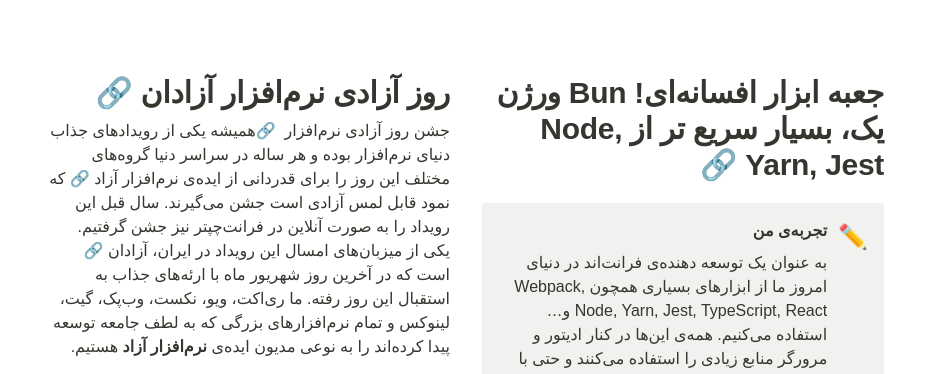
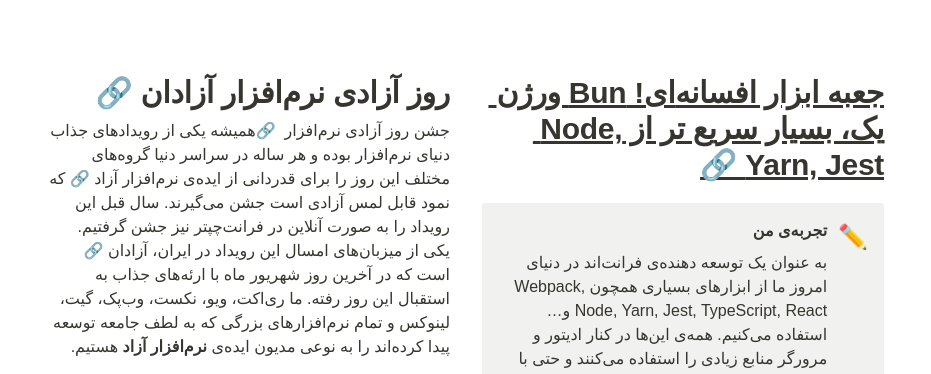
Before and after one commit to frontChapter/havijTimes, a plain HTML site: page 1402-06/index.html in a window 1280 px wide. In both pictures the pointer is over the link 860 px from the left and 506 px from the top of the page. Shown: the part 378-752 px from the top of the page, without its empty margins (174-1105 px from the left). Drawn offline with Linux system fonts and the light colour scheme; a web font is replaced by a local one.

Commit message:
Update styles.css

```diff
--- a/styles.css
+++ b/styles.css
@@ -14,6 +14,10 @@ body {
 
 a, a.visited {
   text-decoration: none !important;
+}
+
+a:hover, a:active {
+  text-decoration: underline !important;
 }
 
 a::after, a.visited::after {
```
